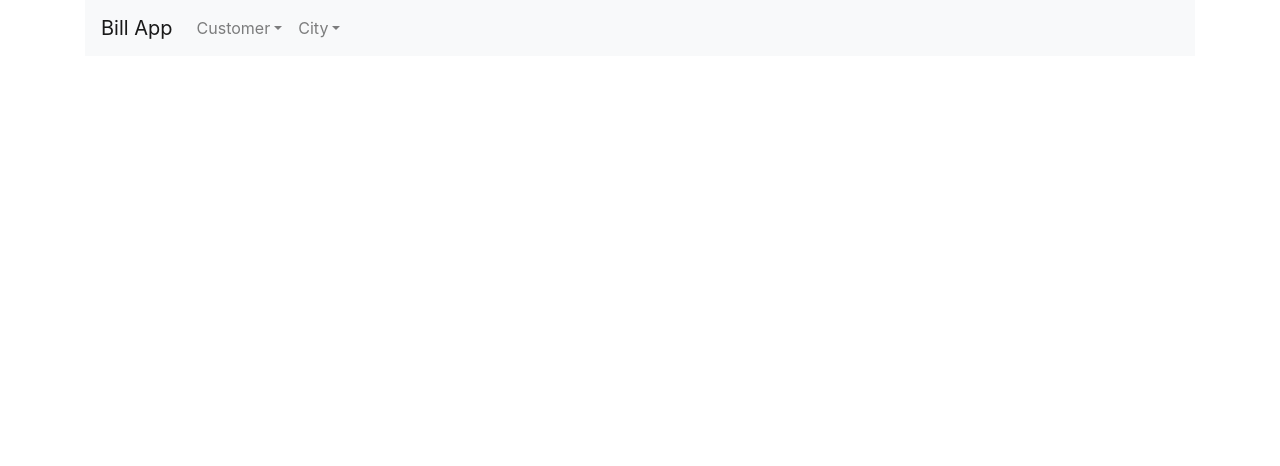
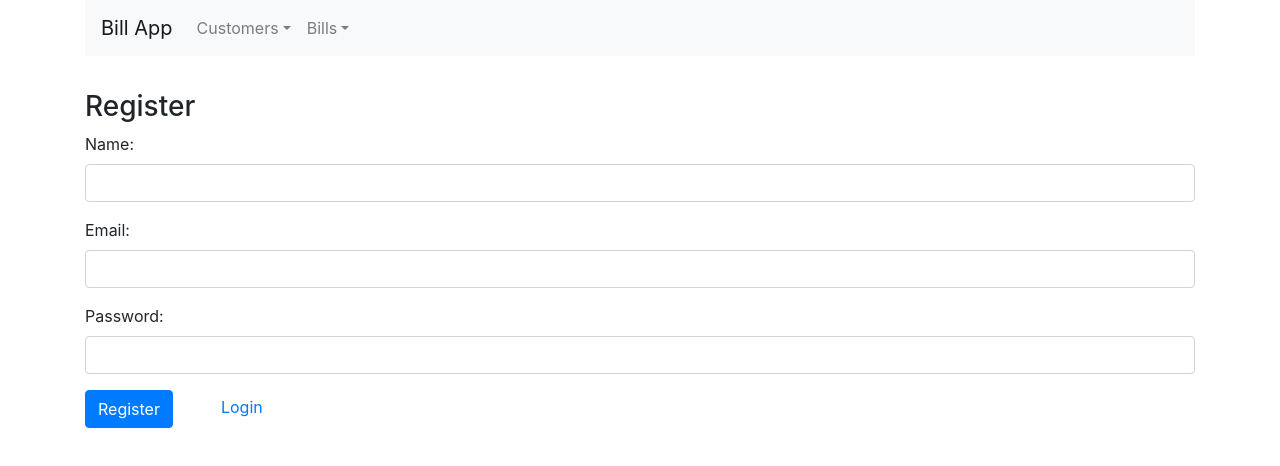
Before and after one commit to tpapic/react, a React (Create React App) app: page /register in a window 1280 px wide. Shown: the top 466 px of the page. Built offline with nearby package versions, Linux system fonts and the light colour scheme.

Commit message:
Add auth logic

```diff
--- a/src/_nav.js
+++ b/src/_nav.js
@@ -1,6 +1,6 @@
 const nav = [
 	{
-		name: 'Customer',
+		name: 'Customers',
 		children: [
 			{
 				name: 'Customer list',
@@ -8,25 +8,18 @@ const nav = [
 			},{
 				name: 'Create customer',
 				to: '/customers/create'
-			},{
-				name: 'Create city',
-				to: '/customers/create'
 			}
 		]
 	},{
-		name: 'City',
+		name: 'Bills',
 		children: [
 			{
-				name: 'City list',
-				to: '/cities'
+				name: 'Bill list',
+				to: '/bills'
 			},{
 				name: 'Create customer',
-				to: '/cities/create'
-			},{
-				name: 'Edit city',
-				to: '/cities/edit'
-			},
-
+        to: '/bills/create'
+			}
 		]
 	},
 
--- a/src/index.js
+++ b/src/index.js
@@ -6,7 +6,26 @@ import App from './App';
 import "bootstrap/dist/css/bootstrap.min.css";
 import './index.css';
 import axios from 'axios';
+import { auth } from './services/auth';
 
 axios.defaults.baseURL = 'http://www.fulek.com/nks/api/aw';
 
+axios.interceptors.request.use(function (config) {
+  let token = auth.getToken()
+  console.log(token)
+  config.headers.Authorization = 'Bearer ' + token;
+
+  return config;
+});
+
+axios.interceptors.response.use(function (response) {
+  return response;
+}, function (error) {
+  if (401 === error.response.status) {
+      window.location = '/login';
+  } else {
+    return Promise.reject(error);
+  }
+});
+
 ReactDOM.render(<App />, document.getElementById('root'));
--- a/src/routes.js
+++ b/src/routes.js
@@ -1,5 +1,8 @@
 import CustomerList from "./views/customers/index";
 import CustomerCreate from "./views/customers/create";
+import CustomerEdit from "./views/customers/edit";
+import Register from "./views/register";
+import Login from "./views/login";
 
 
 const routes = [
@@ -11,6 +14,19 @@ const routes = [
     name: "CustomerCreate",
     path: "/customers/create",
     component: CustomerCreate
-}];
+},{
+    name: "CustomerEdit",
+    path: "/customers/edit",
+    component: CustomerEdit
+},{
+    name: "Register",
+    path: "/register",
+    component: Register
+},{
+    name: "Login",
+    path: "/login",
+    component: Login
+}
+];
 
 export default routes;
--- /dev/null
+++ b/src/services/auth.js
@@ -0,0 +1,15 @@
+export const auth = {
+  getToken: getToken,
+  logout: localStorage.removeItem('user') && localStorage.removeItem('token')
+}
+
+function getToken() {
+  let user = localStorage.getItem('user')
+  let parsedUser = JSON.parse(user)
+
+  if (parsedUser && parsedUser.user.token) {
+    return parsedUser.user.token
+  }
+
+  return null
+}
--- /dev/null
+++ b/src/views/customers/CustomerRow.js
@@ -0,0 +1,27 @@
+import React, { Component } from 'react';
+import { Link } from 'react-router-dom';
+import axios from 'axios';
+
+class CustomerRow extends Component {
+
+  constructor(props) {
+    super(props);
+  }
+
+  render() {
+    const props = this.props
+    return (
+      <tr>
+        <td>{props.customer.Name}</td>
+        <td>{props.customer.Surname}</td>
+        <td>{props.customer.Email}</td>
+        <td>
+          <Link className="btn btn-secondary btn-sm" to={"customers/edit/" + props.customer.Id}>Edit</Link>
+          <button className="ml-1 btn btn-danger btn-sm" onClick={() => props.onDelete(props.customer.Id)}>Delete</button>
+        </td>
+      </tr>
+    );
+  }
+}
+
+export default CustomerRow;
--- /dev/null
+++ b/src/views/customers/edit.js
@@ -0,0 +1,140 @@
+import React, { Component } from 'react';
+import { Link } from 'react-router-dom';
+import axios from 'axios';
+
+class Edit extends Component {
+
+  constructor(props) {
+    super(props);
+
+    this.onChangeName = this.onChangeName.bind(this);
+    this.onChangeSurname = this.onChangeSurname.bind(this);
+    this.onChangeEmail = this.onChangeEmail.bind(this);
+    this.onChangeTelephone = this.onChangeTelephone.bind(this);
+    this.onSubmit = this.onSubmit.bind(this);
+
+    this.state = {
+      Name: '',
+      Surname: '',
+      Email: '',
+      Telephone: '',
+      CityId: null
+    }
+  }
+
+  componentDidMount() {
+    axios.get('/customers')
+      .then(response => {
+        this.setState({ customers: response.data });
+      })
+      .catch(function (error) {
+        console.log(error);
+      })
+  }
+
+  onChangeName(e) {
+    this.setState({
+      Name: e.target.value
+    });
+  }
+
+  onChangeSurname(e) {
+    this.setState({
+      Surname: e.target.value
+    });
+  }
+
+  onChangeEmail(e) {
+    this.setState({
+      Email: e.target.value
+    });
+  }
+
+  onChangeTelephone(e) {
+    this.setState({
+      Telephone: e.target.value
+    });
+  }
+
+  onSubmit(e) {
+    e.preventDefault();
+
+    console.log('Form submitted:', this.state);
+
+    const newCustomer = {
+      Name: this.state.Name,
+      Surname: this.state.Surname,
+      Email: this.state.Email,
+      Telephone: this.state.Telephone,
+      CityId: 1
+    }
+
+    axios.post('/addcustomer', newCustomer)
+      .then(res => {
+        console.log(res.data)
+        alert('Succesful created customer');
+      });
+
+
+    this.setState({
+      Name: '',
+      Surname: '',
+      Email: '',
+      Telephone: '',
+      CityId: null
+    })
+  }
+
+  render() {
+    return (
+      <div style={{ marginTop: 10 }}>
+        <Link className="btn btn-primary btn-lg" to={"/"}>Customer lists</Link>
+        <h3>Create Customer</h3>
+        <form onSubmit={this.onSubmit}>
+          <div className="form-group">
+            <label>Name: </label>
+            <input type="text"
+              className="form-control"
+              value={this.state.Name}
+              onChange={this.onChangeName}
+            />
+          </div>
+          <div className="form-group">
+            <label>Surname: </label>
+            <input
+              type="text"
+              className="form-control"
+              value={this.state.Surname}
+              onChange={this.onChangeSurname}
+            />
+          </div>
+          <div className="form-group">
+            <label>Email: </label>
+            <input
+              type="text"
+              className="form-control"
+              value={this.state.Email}
+              onChange={this.onChangeEmail}
+            />
+          </div>
+          <div className="form-group">
+            <label>Telephone: </label>
+            <input
+              type="text"
+              className="form-control"
+              value={this.state.Telephone}
+              onChange={this.onChangeTelephone}
+            />
+          </div>
+
+
+          <div className="form-group">
+            <input type="submit" value="Create Customer" className="btn btn-primary" />
+          </div>
+        </form>
+      </div>
+    )
+  }
+}
+
+export default Edit;
--- /dev/null
+++ b/src/views/login.js
@@ -0,0 +1,92 @@
+import React, { Component } from 'react';
+import { Link } from 'react-router-dom';
+import axios from 'axios';
+
+class Login extends Component {
+
+  constructor(props) {
+    super(props);
+
+    this.onChangeEmail = this.onChangeEmail.bind(this);
+    this.onChangePassword = this.onChangePassword.bind(this);
+    this.onSubmit = this.onSubmit.bind(this);
+
+    this.state = {
+      Email: '',
+      Password: ''
+    }
+  }
+
+  onChangeEmail(e) {
+    this.setState({
+      Email: e.target.value
+    });
+  }
+
+  onChangePassword(e) {
+    this.setState({
+      Password: e.target.value
+    });
+  }
+
+  onSubmit(e) {
+    e.preventDefault();
+
+    console.log('Form submitted:', this.state);
+
+    const login = {
+      username: this.state.Email,
+      password: this.state.Password
+    }
+
+    axios.post('/login', login)
+      .then(res => {
+        console.log(res)
+        localStorage.setItem('user', JSON.stringify({user: res.data}))
+
+        this.props.history.push('/')
+      });
+
+
+    this.setState({
+      Email: '',
+      Password: ''
+    })
+  }
+
+  render() {
+    return (
+      <div style={{ marginTop: 10 }}>
+        <h3>Login</h3>
+        <form onSubmit={this.onSubmit}>
+          <div className="form-group">
+            <label>Email: </label>
+            <input
+              type="text"
+              className="form-control"
+              value={this.state.Email}
+              onChange={this.onChangeEmail}
+            />
+          </div>
+          <div className="form-group">
+            <label>Password: </label>
+            <input
+              type="password"
+              className="form-control"
+              value={this.state.Password}
+              onChange={this.onChangePassword}
+            />
+          </div>
+
+
+          <div className="form-group">
+            <input type="submit" value="Login" className="btn btn-primary" />
+            <Link className="ml-5" to={"/register"}>Register</Link>
+          </div>
+        </form>
+      </div>
+    )
+  }
+}
+
+export default Login;
--- /dev/null
+++ b/src/views/register.js
@@ -0,0 +1,109 @@
+import React, { Component } from 'react';
+import { Link } from 'react-router-dom';
+import axios from 'axios';
+
+class Register extends Component {
+
+  constructor(props) {
+    super(props);
+
+    this.onChangeName = this.onChangeName.bind(this);
+    this.onChangeEmail = this.onChangeEmail.bind(this);
+    this.onChangePassword = this.onChangePassword.bind(this);
+    this.onSubmit = this.onSubmit.bind(this);
+
+    this.state = {
+      Name: '',
+      Email: '',
+      Password: '',
+      CityId: null
+    }
+  }
+
+  onChangeName(e) {
+    this.setState({
+      Name: e.target.value
+    });
+  }
+
+  onChangeEmail(e) {
+    this.setState({
+      Email: e.target.value
+    });
+  }
+
+  onChangePassword(e) {
+    this.setState({
+      Password: e.target.value
+    });
+  }
+
+  onSubmit(e) {
+    e.preventDefault();
+
+    console.log('Form submitted:', this.state);
+
+    const register = {
+      username: this.state.Email,
+      password: this.state.Password,
+      name: this.state.Name
+    }
+
+    axios.post('/registeruser', register)
+      .then(res => {
+        this.props.history.push('login')
+      });
+
+
+    this.setState({
+      Name: '',
+      Email: '',
+      Password: ''
+    })
+  }
+
+  render() {
+    return (
+      <div style={{ marginTop: 10 }}>
+        <h3>Register</h3>
+        <form onSubmit={this.onSubmit}>
+          <div className="form-group">
+            <label>Name: </label>
+            <input
+              type="text"
+              className="form-control"
+              value={this.state.Name}
+              onChange={this.onChangeName}
+            />
+          </div>
+          <div className="form-group">
+            <label>Email: </label>
+            <input
+              type="text"
+              className="form-control"
+              value={this.state.Email}
+              onChange={this.onChangeEmail}
+            />
+          </div>
+          <div className="form-group">
+            <label>Password: </label>
+            <input
+              type="password"
+              className="form-control"
+              value={this.state.Password}
+              onChange={this.onChangePassword}
+            />
+          </div>
+
+
+          <div className="form-group">
+            <input type="submit" value="Register" className="btn btn-primary" />
+            <Link className="ml-5" to={"/login"}>Login</Link>
+          </div>
+        </form>
+      </div>
+    )
+  }
+}
+
+export default Register;
```
Also changed, not shown: src/views/customers/index.js (+22 -14 lines). Lines whose indentation alone changed are shown as unchanged.
